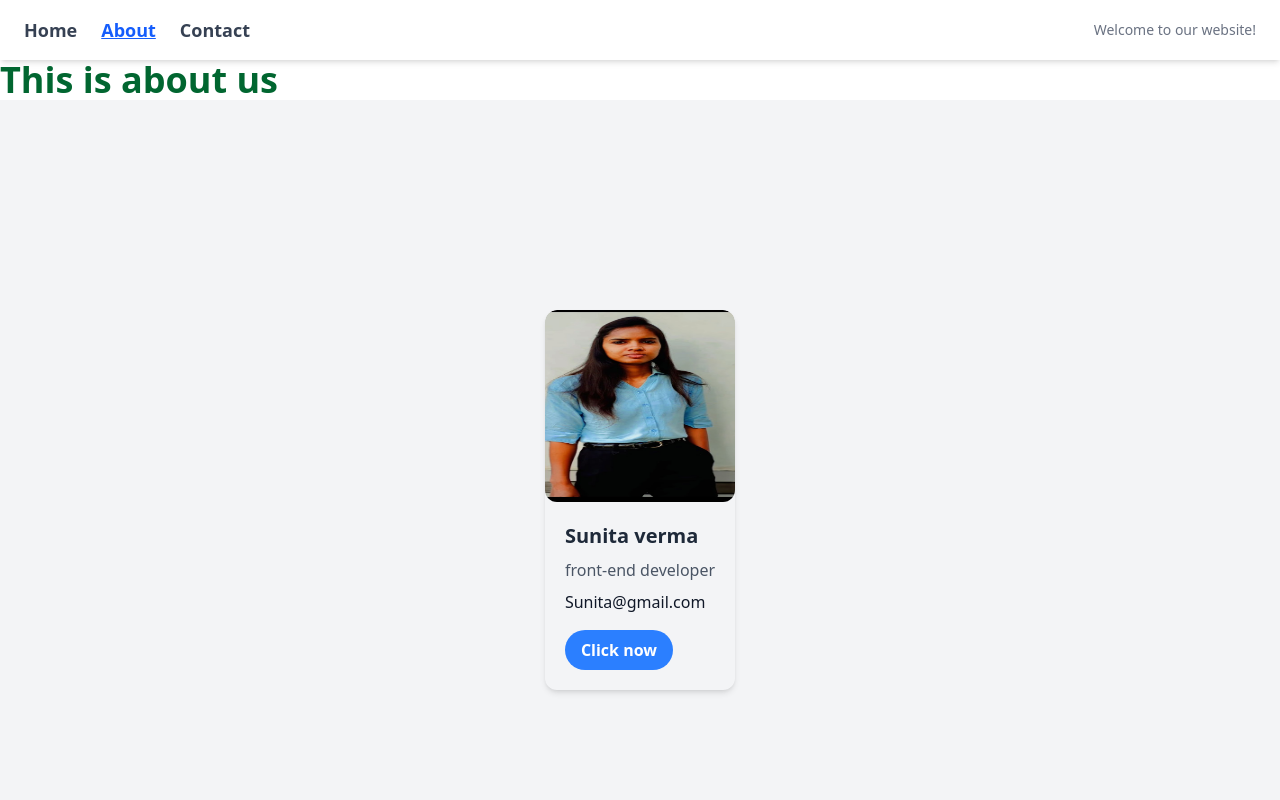
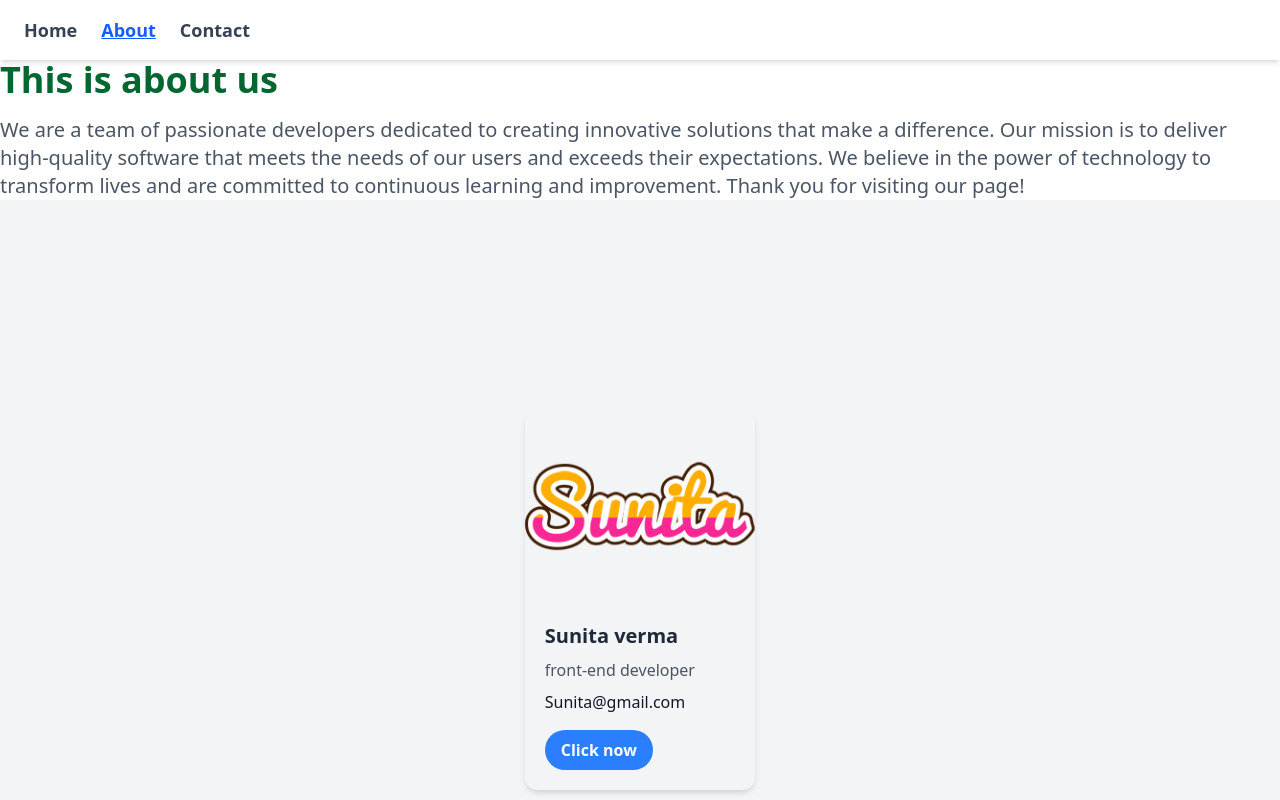
Before and after one commit to sunita0987/nested-page, a React (Vite) app: page /about in a window 1280 px wide. Shown: the top 800 px of the page. Built offline with nearby package versions, Linux system fonts and the light colour scheme.

Commit message:
nav bar change

```diff
--- a/src/components/Card.jsx
+++ b/src/components/Card.jsx
@@ -7,7 +7,7 @@ const Card = ({ name, image, bio, contact }) => {
   return (
     <div className=" max-w-full rounded-xl shadow-md overflow-hidden hover:shadow-xl transition duration-300">
       <img
-        src={"/images/sunitaverma.jpg"}
+        src={"/images/sunita.png"}
         alt={name}
         className="w-full h-48  rounded-xl hover:scale-105 transition-transform duration-300"
       />
--- a/src/components/NavBar.jsx
+++ b/src/components/NavBar.jsx
@@ -37,14 +37,6 @@ const NavBar = () => {
           Contact
         </NavLink>
       </div>
-
-      <div className="text-sm text-gray-500 text-center sm:text-left">
-        {isHome || isAbout
-          ? "Welcome to our website!"
-          : isContact
-          ? "Feel free to reach out!"
-          : ""}
-      </div>
     </nav>
   );
 };
--- a/src/pages/About.jsx
+++ b/src/pages/About.jsx
@@ -1,11 +1,19 @@
-import React from 'react'
+import React from "react";
 
 function About() {
   return (
     <div>
-      <h1 className='text-4xl text-green-800 font-bold'> This is about us</h1>
+      <h1 className="text-4xl text-green-800 font-bold"> This is about us</h1>
+      <p className="text-xl text-gray-600 mt-4">
+        We are a team of passionate developers dedicated to creating innovative
+        solutions that make a difference. Our mission is to deliver high-quality
+        software that meets the needs of our users and exceeds their
+        expectations. We believe in the power of technology to transform lives
+        and are committed to continuous learning and improvement. Thank you for
+        visiting our page!
+      </p>
     </div>
-  )
+  );
 }
 
-export default About
+export default About;
--- a/src/pages/Contact.jsx
+++ b/src/pages/Contact.jsx
@@ -4,6 +4,8 @@ function Contact() {
   return (
     <div>
       <h1 className='text-2xl font-bold '> This is contact page</h1>
+      <p className='text-lg text-gray-500'>Feel free to reach out to us at:</p>
+
     </div>
   )
 }
--- a/src/pages/Home.jsx
+++ b/src/pages/Home.jsx
@@ -4,8 +4,15 @@ function About() {
   return (
     <div>
       <h1 className='text-4xl font-bold text-fuchsia-600'> Welcome to my home page </h1>
-      <p className='text-xl text-gray-500'> This is home page</p>
-    </div>
+      <p className='text-lg text-gray-700 mt-4'>
+        This is a simple React application demonstrating the use of React Router for navigation.
+        Explore the different pages to learn more about us and our services.
+      </p>
+      <p className='text-lg text-gray-700 mt-4'>
+        We are committed to providing the best user experience and continuously improving our application.
+        Thank you for visiting!
+      </p>
+      </div>
   )
 }
 
```
Also changed, not shown: public/images/sunita.png (added), public/images/sunitaverma.jpg (deleted).
